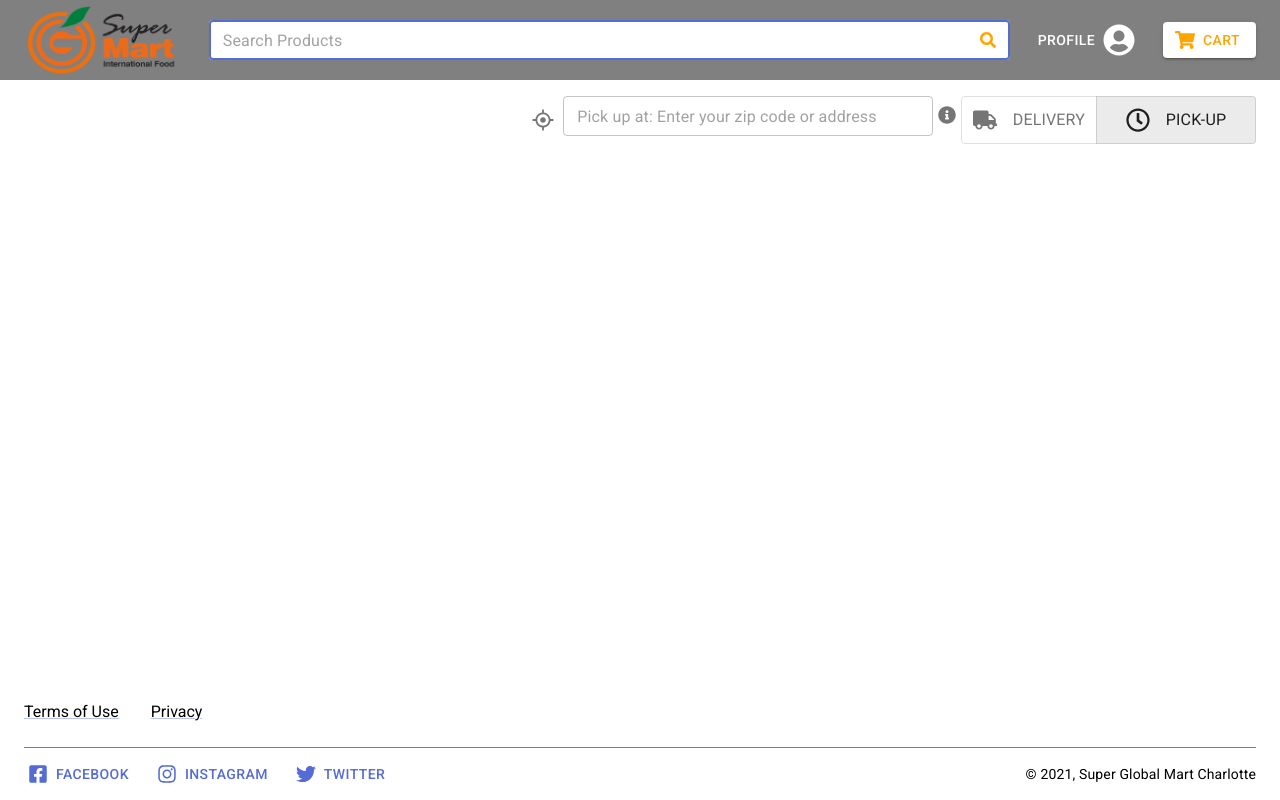
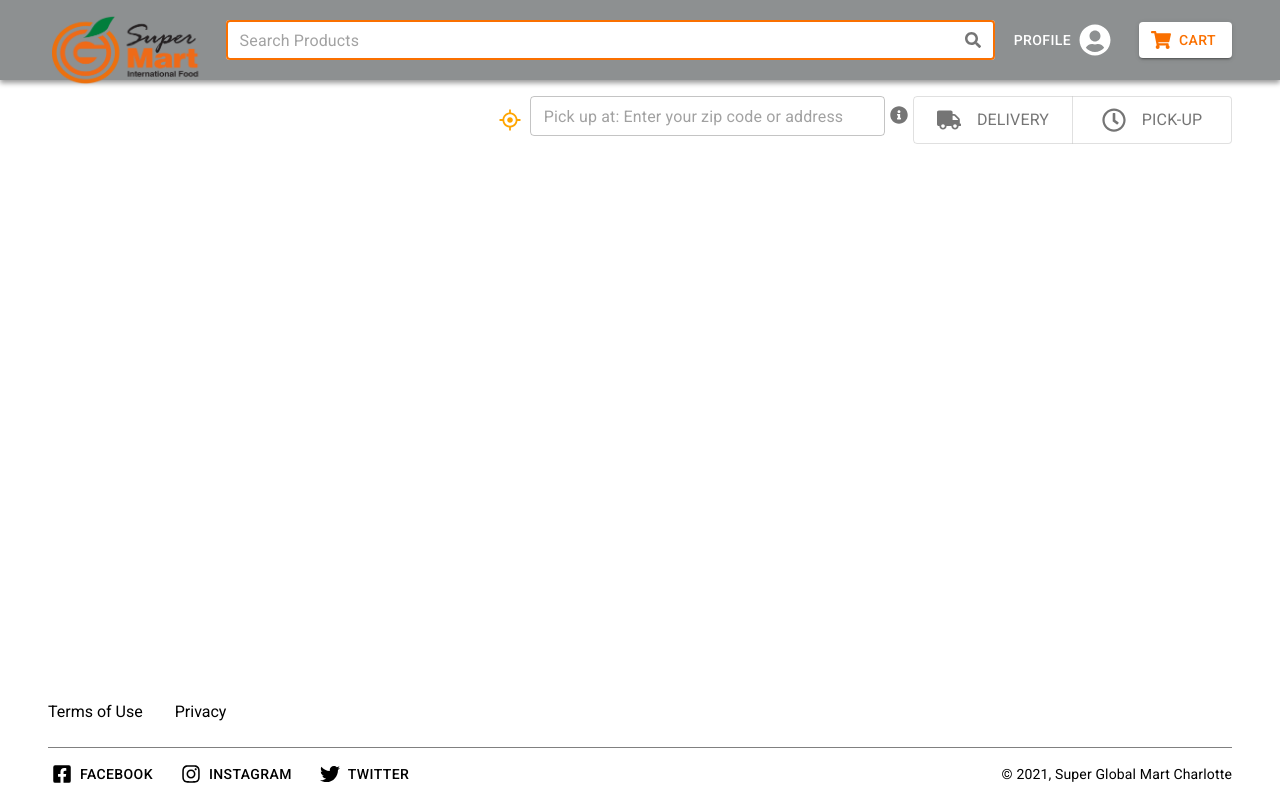
Before and after one commit to TinyEggRoll/gmart_clone, a Next.js app: page / in a window 1280 px wide. Built offline with nearby package versions, Linux system fonts and the light colour scheme.

Commit message:
updated color scheme with mui theme

```diff
--- a/components/Footer.jsx
+++ b/components/Footer.jsx
@@ -25,10 +25,10 @@ const Footer = () => {
                 <Box>
                     {/* Top Footer */}
                     <Box sx={{ pb: '1.5rem' }}>
-                        <MUILink sx={{ mr: '2rem', color: 'black' }}>
+                        <MUILink sx={{ mr: '2rem', color: 'text.main' }}>
                             Terms of Use
                         </MUILink>
-                        <MUILink sx={{ color: 'black' }}>Privacy</MUILink>
+                        <MUILink sx={{ color: 'text.main' }}>Privacy</MUILink>
                     </Box>
 
                     {/* Bottom Footer */}
@@ -46,30 +46,33 @@ const Footer = () => {
                             <Button
                                 sx={{
                                     ':hover': {
-                                        color: 'red',
+                                        color: 'primary.main',
                                     },
                                     mr: '1rem',
                                 }}
-                                startIcon={<FaFacebookSquare />}>
+                                startIcon={<FaFacebookSquare />}
+                                color="text">
                                 Facebook
                             </Button>
                             <Button
                                 sx={{
                                     ':hover': {
-                                        color: 'red',
+                                        color: 'primary.main',
                                     },
                                     mr: '1rem',
                                 }}
-                                startIcon={<FaInstagram />}>
+                                startIcon={<FaInstagram />}
+                                color="text">
                                 Instagram
                             </Button>
                             <Button
                                 sx={{
                                     ':hover': {
-                                        color: 'red',
+                                        color: 'primary.main',
                                     },
                                 }}
-                                startIcon={<FaTwitter />}>
+                                startIcon={<FaTwitter />}
+                                color="text">
                                 Twitter
                             </Button>
                         </Box>
--- a/pages/index.jsx
+++ b/pages/index.jsx
@@ -3,6 +3,7 @@ import {
     Box,
     Button,
     Container,
+    Drawer,
     IconButton,
     InputAdornment,
     Link as MUILink,
@@ -12,7 +13,6 @@ import {
     Tooltip,
     Typography,
 } from '@mui/material';
-import { styled } from '@mui/material/styles';
 import NextLink from 'next/link';
 import Image from 'next/image';
 import {
@@ -28,34 +28,23 @@ import { AiOutlineAim } from 'react-icons/ai';
 import Footer from '../components/Footer';
 
 const Index = () => {
-    const [orderMethod, setOrderMethod] = React.useState('pickup');
+    const [orderMethod, setOrderMethod] = React.useState();
+    const [open, setOpen] = React.useState();
+
+    const styles = {
+        width: '10rem',
+    };
 
     const handleOrderMethod = (event, newMethod) => {
         console.log(newMethod);
-        if (newMethod === 'delivery') {
-            setOrderMethod('delivery');
-        } else {
-            setOrderMethod('pickup');
+        if (newMethod !== null) {
+            setOrderMethod(newMethod);
         }
     };
 
-    const StyledToggleButtonGroup = styled(ToggleButtonGroup)(() => ({
-        '.Mui-selected': {
-            backgroundColor: 'orange',
-            color: 'white',
-        },
-        '.Mui-selected:hover': {
-            backgroundColor: 'orange',
-            color: 'white',
-        },
-    }));
-
-    const StyledToggleButton = styled(ToggleButton)(() => ({
-        ' :hover': {
-            color: '#2a9d8f',
-            backgroundColor: 'transparent',
-        },
-    }));
+    const handleDrawerOpen = () => {
+        setOpen(true);
+    };
 
     return (
         <>
@@ -64,11 +53,13 @@ const Index = () => {
                     display: 'flex',
                     justifyContent: 'space-between',
                     alignItems: 'center',
-                    bgcolor: 'gray',
+                    bgcolor: 'secondary.main',
                     height: '5rem',
+                    boxShadow: '0 3px 5px rgb(0 0 0 / 40%)',
                 }}
                 maxWidth="false">
                 <Box sx={{ width: '15%' }}>
+                    <Button onClick={handleDrawerOpen} />
                     <NextLink href="/">
                         <IconButton
                             sx={{
@@ -90,15 +81,14 @@ const Index = () => {
                     sx={{
                         width: '65%',
                         bgcolor: 'white',
-                        borderRadius: '.25rem',
                     }}
                     size="small"
                     autoFocus
                     placeholder="Search Products"
                     InputProps={{
                         endAdornment: (
-                            <InputAdornment position="end">
-                                <FaSearch color="orange" />
+                            <InputAdornment>
+                                <FaSearch />
                             </InputAdornment>
                         ),
                     }}
@@ -111,15 +101,37 @@ const Index = () => {
                     </Button>
                     <Button
                         sx={{
+                            color: 'primary.main',
                             bgcolor: 'white',
-                            color: 'orange',
+                            '&:hover': {
+                                bgcolor: 'white',
+                            },
                         }}
                         variant="contained"
                         startIcon={<FaShoppingCart />}>
                         Cart
                     </Button>
+                    <Drawer
+                        sx={{
+                            flexShrink: 0,
+                            '& .MuiDrawer-paper': {
+                                width: '25rem',
+                            },
+                        }}
+                        open={open}
+                        anchor="right">
+                        <FaShoppingCart
+                            sx={{
+                                color: 'primary.main',
+                                bgcolor: 'white',
+                            }}
+                            color="red"
+                        />
+                        <Typography>hi there</Typography>
+                    </Drawer>
                 </Box>
             </Container>
+            {/* Bottom Half of Nav Bar Header */}
             <Container
                 sx={{
                     display: 'flex',
@@ -128,13 +140,12 @@ const Index = () => {
                 }}
                 maxWidth="xl">
                 <IconButton>
-                    <AiOutlineAim />
+                    <AiOutlineAim color="orange" />
                 </IconButton>
                 <TextField
                     sx={{
                         minWidth: '30%',
                         bgcolor: 'white',
-                        borderRadius: '.25rem',
                     }}
                     size="small"
                     placeholder="Pick up at: Enter your zip code or address"
@@ -148,24 +159,41 @@ const Index = () => {
                         <FaInfoCircle />
                     </IconButton>
                 </Tooltip>
-                <StyledToggleButtonGroup
+                <ToggleButtonGroup
                     sx={{
-                        '& :hover': {
-                            backgroundColor: '',
+                        '.MuiToggleButton-root.Mui-selected': {
+                            bgcolor: 'primary.main',
+                            color: 'white',
+                        },
+                        '.MuiToggleButton-root.Mui-selected:hover': {
+                            bgcolor: 'primary.main',
+                            color: 'white',
+                        },
+                        '.MuiToggleButton-root:hover': {
+                            bgcolor: 'transparent',
+                            color: 'primary.main',
                         },
                     }}
                     exclusive
                     value={orderMethod}
                     onChange={handleOrderMethod}>
-                    <StyledToggleButton value="delivery">
+                    <ToggleButton
+                        sx={{
+                            ...styles,
+                        }}
+                        value="delivery">
                         <FaTruck size="1.5rem" />
                         <Typography sx={{ ml: '1rem' }}>DELIVERY</Typography>
-                    </StyledToggleButton>
-                    <StyledToggleButton sx={{ width: '10rem' }} value="pickup">
+                    </ToggleButton>
+                    <ToggleButton
+                        sx={{
+                            ...styles,
+                        }}
+                        value="pickup">
                         <FaRegClock size="1.5rem" />
                         <Typography sx={{ ml: '1rem' }}>PICK-UP</Typography>
-                    </StyledToggleButton>
-                </StyledToggleButtonGroup>
+                    </ToggleButton>
+                </ToggleButtonGroup>
             </Container>
             <Footer />
         </>
--- a/styles/theme.jsx
+++ b/styles/theme.jsx
@@ -1,19 +1,45 @@
 import { createTheme } from '@mui/material/styles';
-import { red } from '@mui/material/colors';
 
 // Create a theme instance.
 const theme = createTheme({
     palette: {
         primary: {
-            main: '#556cd6',
+            main: '#fa7000',
         },
         secondary: {
-            main: '#19857b',
+            main: '#8d9091',
         },
-        error: {
-            main: red.A400,
+        text: {
+            main: '#000',
         },
     },
+    components: {
+        MuiButton: {
+            defaultProps: {
+                disableRipple: true,
+            },
+            styleOverrides: {
+                root: {
+                    '&:hover': {
+                        backgroundColor: '',
+                    },
+                },
+            },
+        },
+        MuiTextField: {
+            styleOverrides: {
+                root: {
+                    borderRadius: '0.25rem',
+                },
+            },
+        },
+        MuiLink: {
+            defaultProps: {
+                underline: 'none',
+            },
+        },
+    },
+    spacing: 16,
 });
 
 export default theme;
```
Also changed, not shown: public/images/groceries.svg (added).
